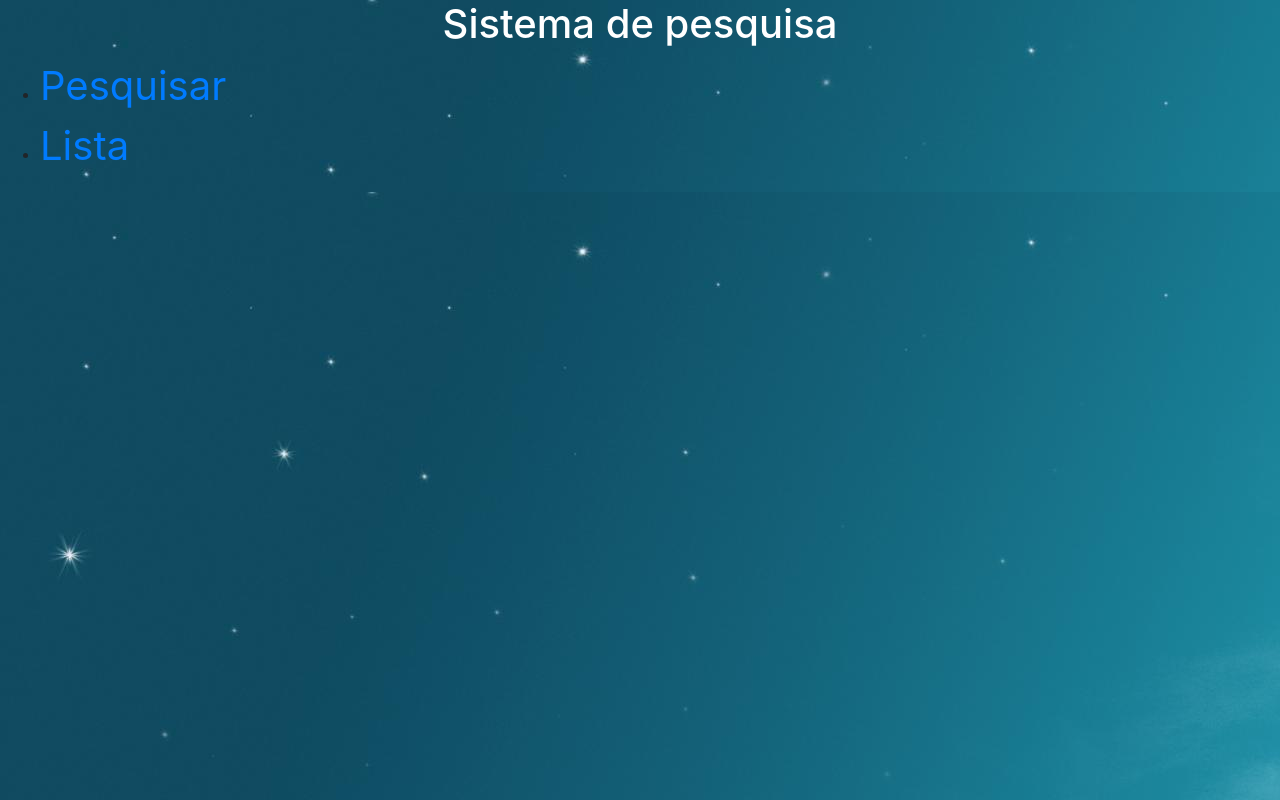
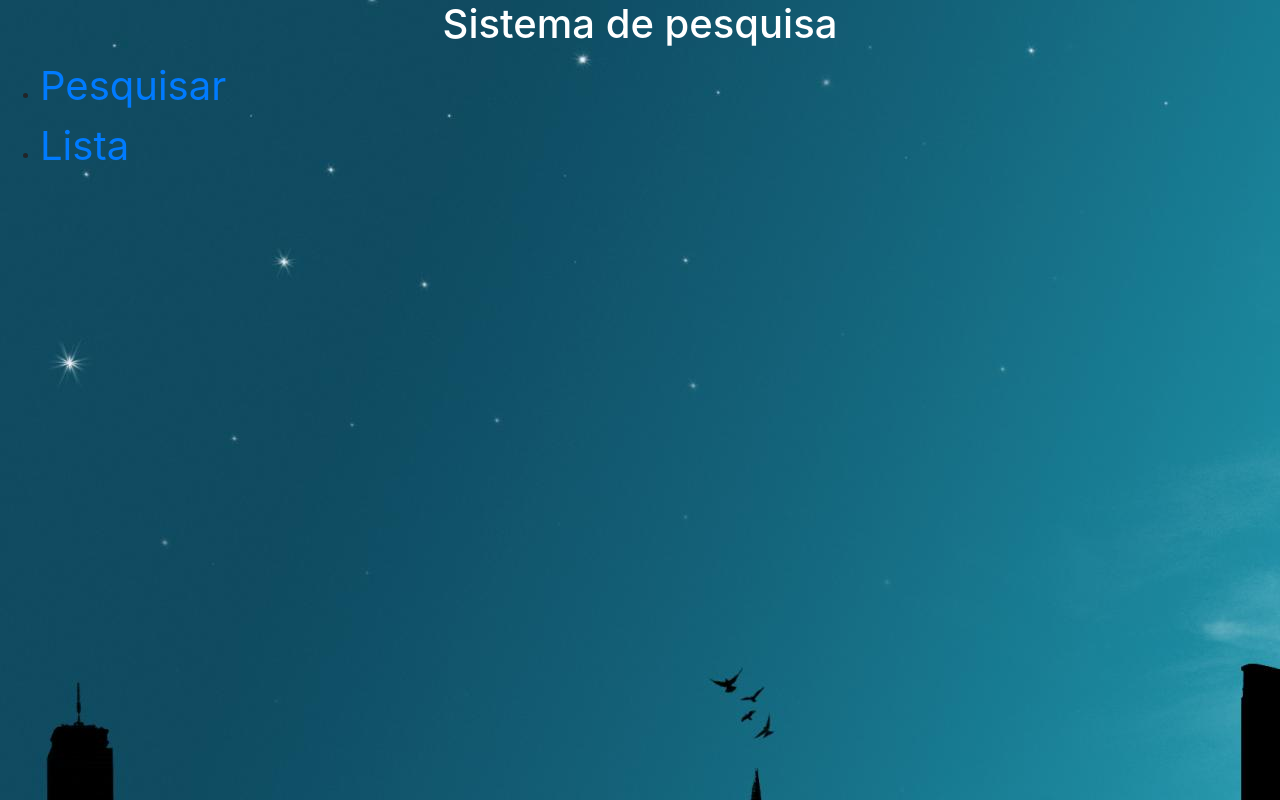
Before and after one commit to ZeMatheusDev/desafio-da-mesha, an Angular app: page / in a window 1280 px wide. Built offline with nearby package versions, Linux system fonts and the light colour scheme.

Commit message:
remove home inutil

```diff
--- a/src/app/app-routing.module.ts
+++ b/src/app/app-routing.module.ts
@@ -2,11 +2,9 @@
 import { RouterModule, Routes } from '@angular/router';
 import { ListagemComponent } from './components/listagem/listagem.component';
 import { MainComponent } from './components/main/main.component';
-import { HomeComponent } from './components/home/home.component';
 
 const routes: Routes = [
   {path:'listagem', component: ListagemComponent},
-  {path:'', component: HomeComponent},
   {path:'pesquisa', component: MainComponent}
 
 ];
--- a/src/app/app.module.ts
+++ b/src/app/app.module.ts
@@ -7,14 +7,13 @@
 import { AppComponent } from './app.component';
 import { MainComponent } from './components/main/main.component';
 import { ListagemComponent } from './components/listagem/listagem.component';
-import { HomeComponent } from './components/home/home.component';
+
 
 @NgModule({
   declarations: [
     AppComponent,
     MainComponent,
     ListagemComponent,
-    HomeComponent
   ],
   imports: [
     BrowserModule,
--- a/src/app/components/home/home.component.html
+++ /dev/null
@@ -1 +0,0 @@
-<div style="width: 100% ; height: 100%; background-image: url('assets/img/city2.jpg')">  </div>
--- a/src/app/components/home/home.component.ts
+++ /dev/null
@@ -1,15 +0,0 @@
-import { Component, OnInit } from '@angular/core';
-
-@Component({
-  selector: 'app-home',
-  templateUrl: './home.component.html',
-  styleUrls: ['./home.component.css']
-})
-export class HomeComponent implements OnInit {
-
-  constructor() { }
-
-  ngOnInit(): void {
-  }
-
-}
--- a/src/app/components/listagem/listagem.component.css
+++ b/src/app/components/listagem/listagem.component.css
@@ -1,9 +1,8 @@
 div {
     width: 40%;
-    background-color: white;
+    background-color: rgb(206, 206, 206);
     margin: 0 auto;
     height: 280px;
     padding: 1 5%;
     border: solid black;
-    border-width: 0 1%;
 }
```
Also changed, not shown: src/app/components/home/home.component.css (deleted), 1 other file (tests, documents, lock files or other folders).
